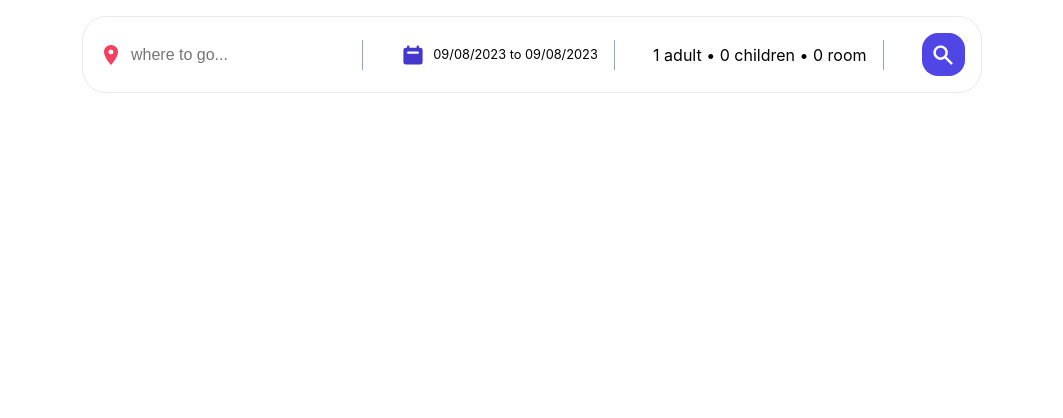
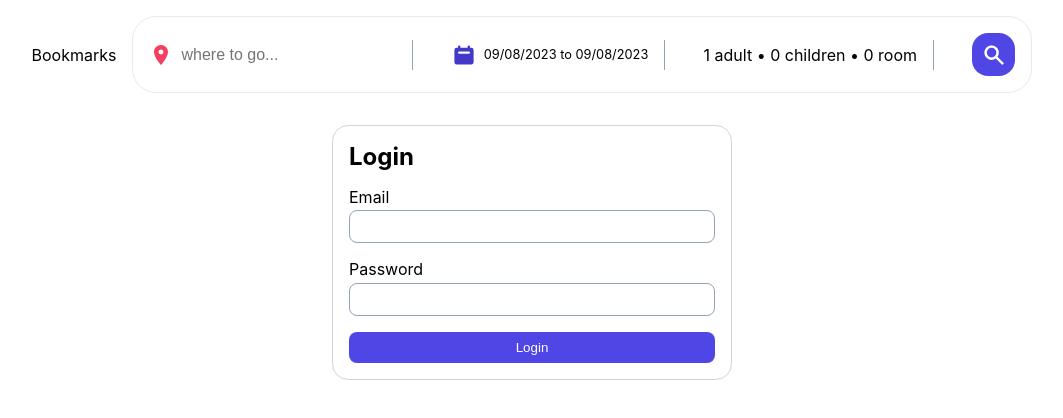
Before and after one commit to mohammadpy8/new-app-react, a React (Create React App) app: page /login in a window 1280 px wide. Shown: the top 418 px of the page, without its empty margins (108-1171 px from the left). Built offline with nearby package versions, Linux system fonts and the light colour scheme; no server answers; data requests are answered from the project's data file; the HTML template or start-up script is replaced by a standard one.

Commit message:
authcontext

```diff
--- a/src/App.js
+++ b/src/App.js
@@ -9,6 +9,7 @@ import BookMarkLayout from "./components/BookMarkLayout/BookMarkLayout";
 import Bookmark from "./components/Bookmark/Bookmark";
 import SingleBookmark from "./components/SingleBookmark/SingleBookmark";
 import AddNewBookmark from "./components/AddNewBookmark/AddNewBookmark";
+import Login from "./components/Login/Login";
 
 import { Toaster } from "react-hot-toast";
 import { Route, Routes } from "react-router-dom";
@@ -26,6 +27,7 @@ function App() {
         <Header />
         <Routes>
           <Route path="/" element={<LocationList />} />
+          <Route path="/login" element={<Login />} />
           <Route path="/hotels" element={<AppLayout />}>
             <Route index element={<Hotels />} />
             <Route path=":id" element={<SingleHotel />} />
--- /dev/null
+++ b/src/components/Login/Login.jsx
@@ -0,0 +1,39 @@
+import React, { useState } from "react";
+
+const Login = () => {
+  const [email, setEmail] = useState("");
+  const [password, setPassword] = useState("");
+
+  return (
+    <div className="loginContainer">
+      <h2>Login</h2>
+      <form className="form">
+        <div className="formControl">
+          <label htmlFor="email">Email</label>
+          <input
+            value={email}
+            onChange={(e) => setEmail(e.target.value)}
+            type="text"
+            name="email"
+            id="email"
+          />
+        </div>
+        <div className="formControl">
+          <label htmlFor="password">Password</label>
+          <input
+            value={password}
+            onChange={(e) => setPassword(e.target.value)}
+            type="password"
+            name="password"
+            id="password"
+          />
+        </div>
+        <div className="buttons">
+          <button className="btn btn--primary">Login</button>
+        </div>
+      </form>
+    </div>
+  );
+};
+
+export default Login;
--- a/src/components/header/Header.jsx
+++ b/src/components/header/Header.jsx
@@ -7,7 +7,7 @@ import useOutsideClick from "../../hooks/useOutSideClick";
 import { DateRange } from "react-date-range";
 import format from "date-fns/format";
 
-import { createSearchParams, json, useNavigate, useSearchParams } from "react-router-dom";
+import { createSearchParams, useNavigate, useSearchParams, NavLink } from "react-router-dom";
 
 import "react-date-range/dist/styles.css";
 import "react-date-range/dist/theme/default.css";
@@ -59,6 +59,7 @@ const Header = () => {
 
   return (
     <div className="header">
+      <NavLink to="/bookmark">Bookmarks</NavLink>
       <div className="headerSearch">
         <div className="headerSearchItem">
           <MdLocationOn className="headerIcon locationIcon" />
```
Also changed, not shown: src/context/AuthContextProvider.jsx (added, +54 -0 lines).
